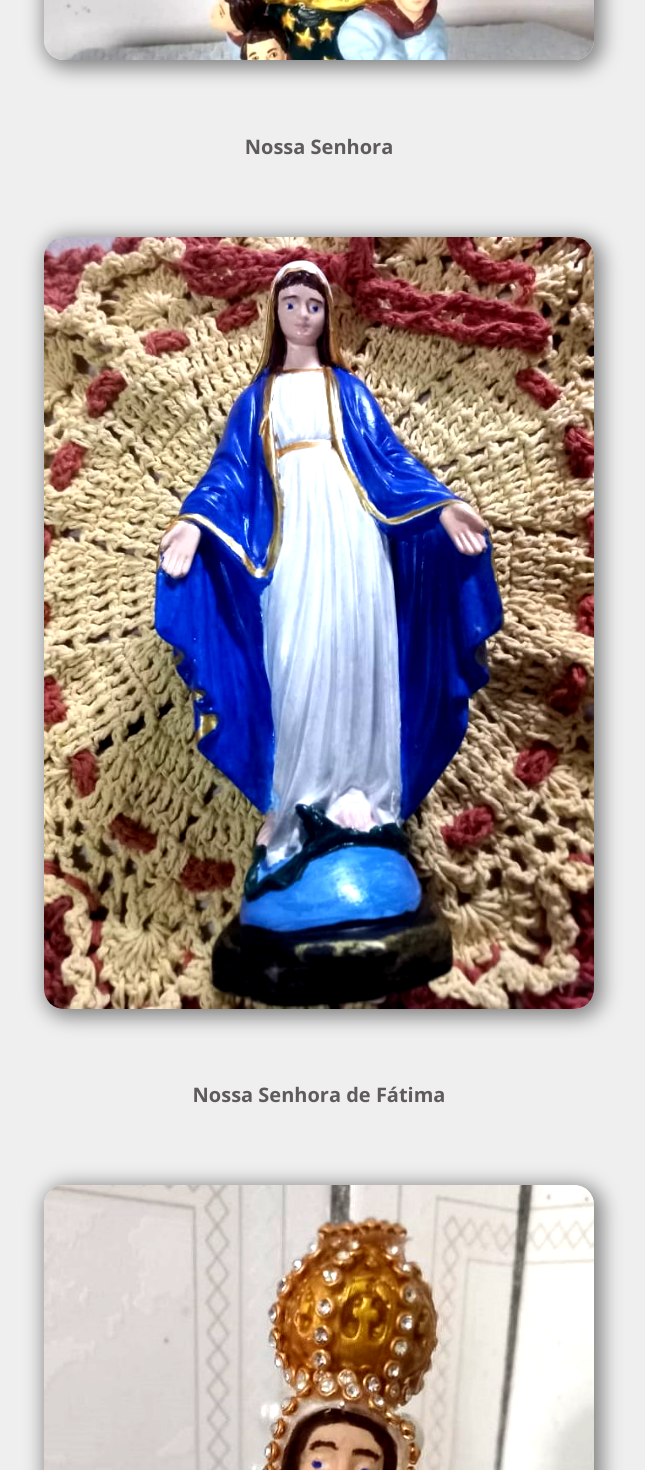
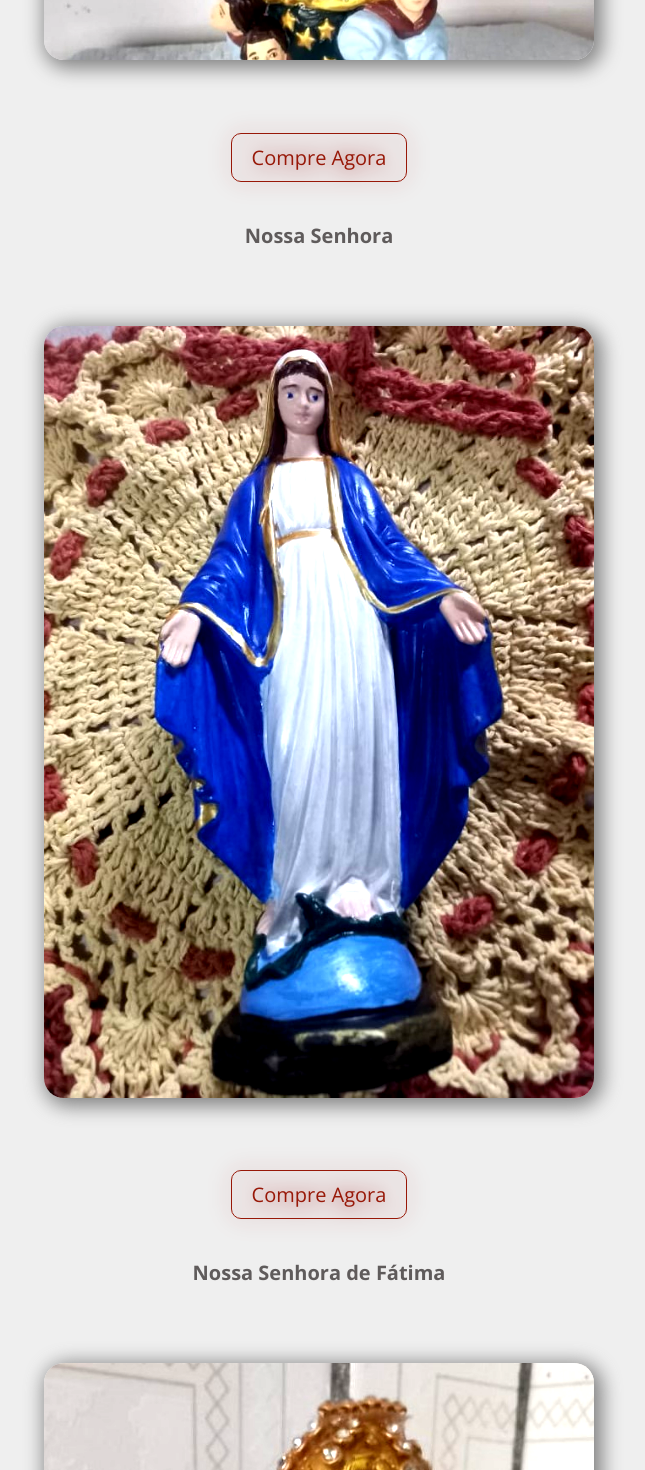
Before and after one commit to Rn77M/MVM, a JavaScript app: page /artesacra in a window 1280 px wide. Shown: the part 1060-2530 px from the top of the page, without its empty margins (321-966 px from the left). Built offline with nearby package versions, Linux system fonts and the light colour scheme; the HTML template or start-up script is replaced by a standard one.

Commit message:
Update ArteSacra.js

```diff
--- a/src/components/pages/ArteSacra.js
+++ b/src/components/pages/ArteSacra.js
@@ -1,11 +1,12 @@
 import styles from './ArteSacra.module.css'
 import { Link } from 'react-router-dom/cjs/react-router-dom.min';
-import Senhora from '../../img/WhatsApp Image 2024-01-21 at 15.43.50.jpeg'
-import Pilar from '../../img/WhatsApp Image 2024-01-21 at 15.43.50 (1).jpeg'
-import Fatima from '../../img/WhatsApp Image 2024-01-21 at 15.43.50 (2).jpeg'
-import Familia from '../../img/WhatsApp Image 2024-01-21 at 15.43.56.jpeg'
-import Arte from '../../img/WhatsApp Image 2024-01-21 at 15.43.53.jpeg'
-import Lourdes from '../../img/WhatsApp Image 2024-01-21 at 15.43.51.jpeg'
+import Senhora from '../../img/WhatsApp Image 2024-01-21 at 15.43.50.jpeg';
+import Pilar from '../../img/WhatsApp Image 2024-01-21 at 15.43.50 (1).jpeg';
+import Fatima from '../../img/WhatsApp Image 2024-01-21 at 15.43.50 (2).jpeg';
+import Familia from '../../img/WhatsApp Image 2024-01-21 at 15.43.56.jpeg';
+import Arte from '../../img/WhatsApp Image 2024-01-21 at 15.43.53.jpeg';
+import Lourdes from '../../img/WhatsApp Image 2024-01-21 at 15.43.51.jpeg';
+import LinkButton from '../layout/LinkButton';
 
 function ArteSacra(){
     return (
@@ -18,26 +19,38 @@ function ArteSacra(){
             <Link to="/contact">
               <img src={Pilar} className={styles.pilar} title="Gostou da Arte? Clique Aqui!"/>
             </Link>
+
+            <LinkButton to="/contact" text="Compre Agora"/>
             <h2>Nossa Senhora</h2>
             <Link to="/contact">
               <img src={Senhora} className={styles.senhora} title="Gostou da Arte? Clique Aqui!"/>
             </Link>
+
+            <LinkButton to="/contact" text="Compre Agora"/>
             <h2>Nossa Senhora de Fátima</h2>
             <Link to="/contact">
               <img src={Fatima} className={styles.fatima} title="Gostou da Arte? Clique Aqui!"/>
             </Link>
+
+            <LinkButton to="/contact" text="Compre Agora"/>
             <h2>Sagrada Familia</h2>
             <Link to="/contact">
               <img src={Familia} className={styles.familia} title="Gostou da Arte? Clique Aqui!"/>
             </Link>
+
+            <LinkButton to="/contact" text="Compre Agora"/>
             <h2>São José</h2>
             <Link to="/contact">
               <img src={Arte} className={styles.arte} title="Gostou da Arte? Clique Aqui!"/>
             </Link>
+
+            <LinkButton to="/contact" text="Compre Agora"/>
             <h2>Nossa Senhora de Lourdes</h2>
             <Link to="/contact">
               <img src={Lourdes} className={styles.lourdes} title="Gostou da Arte? Clique Aqui!"/>
             </Link>
+
+            <LinkButton to="/contact" text="Compre Agora"/>
           </section>
         </>
     )
```
